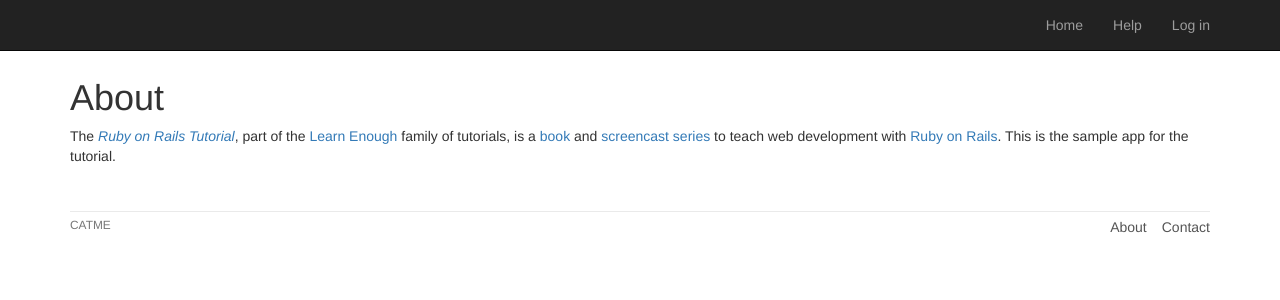
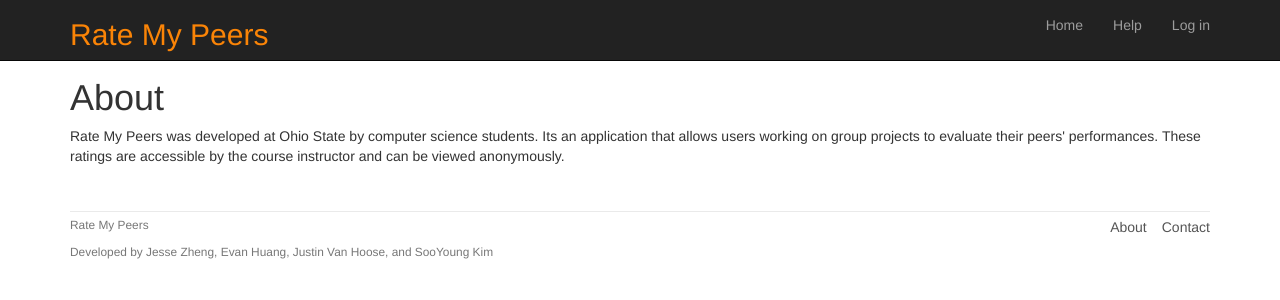
Before and after one commit to cse3901-2021au-giles/bitsplease-project6, a Rails app: page /about in a window 1280 px wide. Shown: the top 300 px of the page. Run offline with Rails 7, Linux system fonts and the light colour scheme; style sheets or scripts are compiled from the project's sources; some libraries are stand-ins or nearby versions.

Commit message:
added descriptions to website along with title

```diff
--- a/app/assets/stylesheets/custom.scss
+++ b/app/assets/stylesheets/custom.scss
@@ -73,3 +73,7 @@
     float: left;
     margin-left: 15px;
   }
+
+  h2.banner-title {
+    color: #FA8407;
+  }
--- a/app/views/layouts/_footer.html.erb
+++ b/app/views/layouts/_footer.html.erb
@@ -1,6 +1,7 @@
 <footer class="footer">
  <small>
-   CATME
+   <p>Rate My Peers</p>
+   <p>Developed by Jesse Zheng, Evan Huang, Justin Van Hoose, and SooYoung Kim</p>
 </small>
 <nav>
   <ul>
--- a/app/views/layouts/_header.html.erb
+++ b/app/views/layouts/_header.html.erb
@@ -1,6 +1,9 @@
 <header class="navbar navbar-fixed-top navbar-inverse">
   <div class="container">
     <nav>
+      <ul class = "nav navbar-nav navbar-left">
+        <h2 class = "banner-title">Rate My Peers</h2>
+      </ul>
       <ul class="nav navbar-nav navbar-right">
         <li><%= link_to "Home", root_path %></li>
         <li><%= link_to "Help", help_path %></li>
--- a/app/views/layouts/application.html.erb
+++ b/app/views/layouts/application.html.erb
@@ -2,7 +2,7 @@
 <html>
   <head>
 
-    <title><%= yield(:title) %> | Ruby on Rails Tutorial Sample App</title>
+    <title><%= yield(:title) %> | Rate My Peers</title>
     <meta charset="utf-8">
     <%= csrf_meta_tags %>
     <%= csp_meta_tag %>
--- a/app/views/static_pages/about.html.erb
+++ b/app/views/static_pages/about.html.erb
@@ -8,15 +8,10 @@
 <body>
 <h1>About</h1>
 <p>
-  The <a href="https://www.railstutorial.org/"><em>Ruby on Rails
-  Tutorial</em></a>, part of the
-  <a href="https://www.learnenough.com/">Learn Enough</a> family of
-  tutorials, is a
-  <a href="https://www.railstutorial.org/book">book</a> and
-  <a href="https://screencasts.railstutorial.org/">screencast series</a>
-  to teach web development with
-  <a href="https://rubyonrails.org/">Ruby on Rails</a>.
-  This is the sample app for the tutorial.
+  Rate My Peers was developed at Ohio State by computer science students.
+  Its an application that allows users working on group projects to evaluate
+  their peers' performances. These ratings are accessible by the course
+  instructor and can be viewed anonymously.
 </p>
 </body>
 </html>
--- a/app/views/static_pages/help.html.erb
+++ b/app/views/static_pages/help.html.erb
@@ -5,7 +5,6 @@
 <title><%= yield(:title)%> | Ruby on Rails Tutorial Sample App</title>
 </head>
 <body>
-<h1>StaticPages#help</h1>
-<p>Find me in app/views/static_pages/help.html.erb</p>
+<h1>Help</h1>
 </body>
 </html>
--- a/app/views/static_pages/home.html.erb
+++ b/app/views/static_pages/home.html.erb
@@ -1 +1,3 @@
 <% provide(:title, 'Home') %>
+<h1>Home</h1>
+Welcome to Rate My Peers! This is an interactive peer rating platform that allows users to rank their fellow peers in group projects.
```
